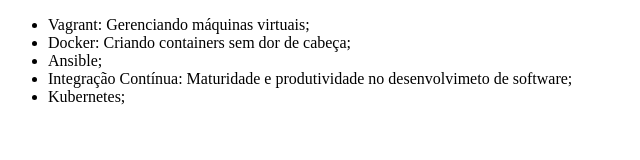
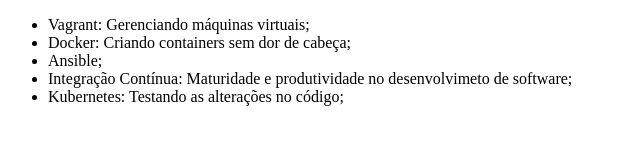
Before and after one commit to ISMeira/alura-git, a plain HTML site: page index.html in a window 1280 px wide. Shown: the whole page, without its empty margins (0-640 px from the left). Drawn offline with Linux system fonts and the light colour scheme.

Commit message:
Fazendo teste para validar retorno de erro GIT

```diff
--- a/index.html
+++ b/index.html
@@ -10,7 +10,7 @@
 		<li>Docker: Criando containers sem dor de cabeça;</li>
 		<li>Ansible;</li>
 		<li>Integração Contínua: Maturidade e produtividade no desenvolvimeto de software;</li>
-		<li>Kubernetes;</li>
+		<li>Kubernetes: Testando as alterações no código;</li>
 	</ul>
 </body>
 </html>
```
